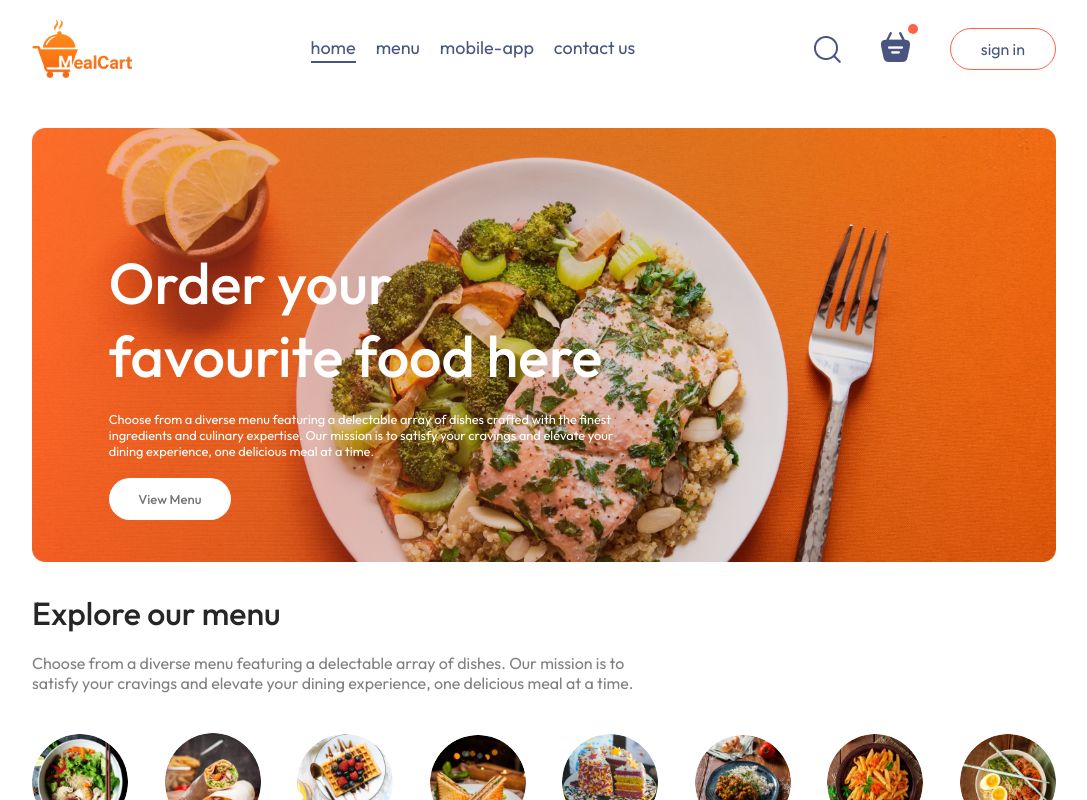
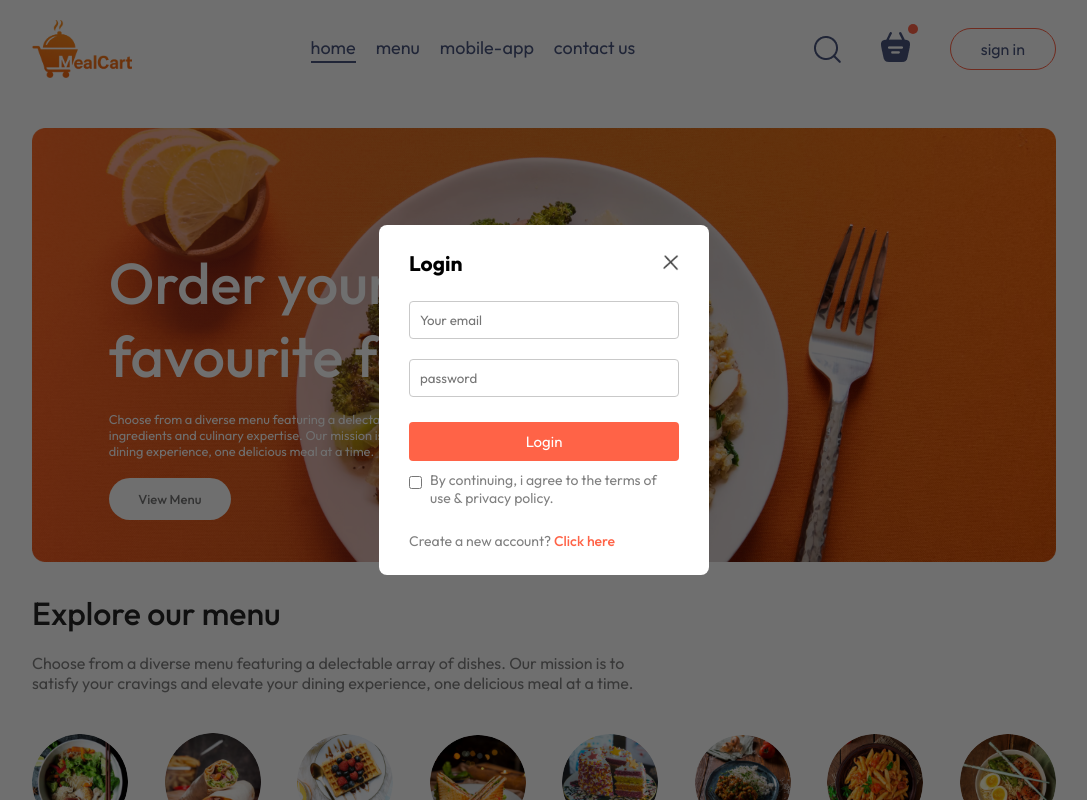
Before and after one commit to GaragaNaveenKumar/MealCart, a React (Vite) app in the folder Frontend/: page / in a window 1280 px wide. Both pictures are taken after a click on the button "sign in". Shown: the top 800 px of the page, without its empty margins (96-1183 px from the left). Built offline with nearby package versions, Linux system fonts and the light colour scheme.

Commit message:
LoginPopUp component developed

```diff
--- a/Frontend/src/App.jsx
+++ b/Frontend/src/App.jsx
@@ -13,7 +13,7 @@
 
   return (
     <>
-    {showLogin?<LoginPopup />:<></>}
+    {showLogin?<LoginPopup setShowLogin={setShowLogin}/>:<></>}
     <div className='app'>
       <Navbar setShowLogin={setShowLogin}/>
       <Routes>
--- a/Frontend/src/Components/LoginPopup/LoginPopup.css
+++ b/Frontend/src/Components/LoginPopup/LoginPopup.css
@@ -0,0 +1,65 @@
+.login-popup{
+    position: absolute;
+    z-index: 1;
+    width: 100%;
+    height: 100%;
+    background-color: #00000090;
+    display: grid;
+}
+.login-popup-container{
+    place-self: center;
+    width: max(23vw,330px);
+    color: #808080;
+    background-color: white;
+    display: flex;
+    flex-direction: column;
+    gap: 25px;
+    padding: 25px 30px;
+    border-radius: 8px;
+    font-size: 14px;
+    animation: fadeIn 0.5s;
+}
+.login-popup-title{
+    display: flex;
+    justify-content: space-between;
+    align-items: center;
+    color: black;
+}
+.login-popup-title img{
+    width: 16px;
+    cursor: pointer;
+}
+.login-popup-inputs{
+    display: flex;
+    flex-direction: column;
+    gap: 20px;
+}
+.login-popup-inputs input{
+    outline: none;
+    border: 1px solid #c9c9c9;
+    padding: 10px;
+    border-radius: 4px;
+}
+.login-popup-container button{
+    border: none;
+    padding: 10px;
+    border-radius: 4px;
+    color: white;
+    background-color: tomato;
+    font-size: 15px;
+    cursor: pointer;
+}
+.login-popup-condition{
+    display: flex;
+    align-items: start;
+    gap: 8px;
+    margin-top: -15px;
+}
+.login-popup-condition input{
+    margin-top: 5px;
+}
+.login-popup p span{
+    color: tomato;
+    font-weight:500;
+    cursor: pointer;
+}
--- a/Frontend/src/Components/LoginPopup/LoginPopup.jsx
+++ b/Frontend/src/Components/LoginPopup/LoginPopup.jsx
@@ -1,10 +1,32 @@
-import React from 'react';
+import React, { useState } from 'react';
 import "./LoginPopup.css";
+import { assets } from '../../assets/assets';
 
-const LoginPopup = () => {
+const LoginPopup = ({setShowLogin}) => {
+    const [currState,setCurrState]=useState("Login");
+
   return (
-    <div>
-
+    <div className='login-popup'>
+      <form  className="login-popup-container">
+        <div className="login-popup-title">
+            <h2>{currState}</h2>
+            <img onClick={()=>setShowLogin(false)} src={assets.cross_icon} alt="" />
+        </div>
+        <div className="login-popup-inputs">
+            {currState==="Login"?<></>:
+            <input type="text" placeholder='Your Name' required />}
+            <input type='Email' placeholder='Your email' required/>
+            <input type="password" placeholder='password' required />
+        </div>
+        <button>{currState==="Sign Up"?"Create account":"Login"}</button>
+        <div className="login-popup-condition">
+            <input type="checkbox" required />
+            <p>By continuing, i agree to the terms of use & privacy policy.</p>
+        </div>
+        {currState==="Login"?
+        <p>Create a new account? <span onClick={()=>setCurrState("Sign Up")}>Click here</span></p>:
+        <p>Already have an account? <span onClick={()=>setCurrState("Login")}>Login here</span></p>}
+      </form>
     </div>
   )
 }
```
